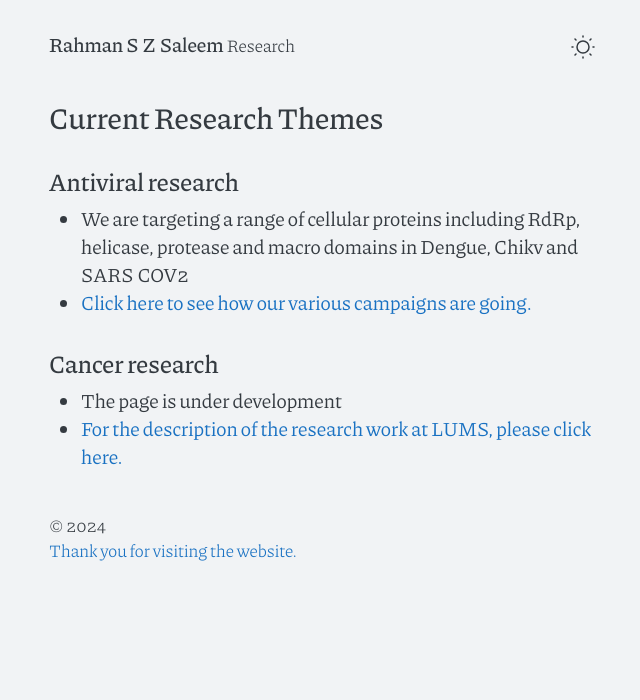
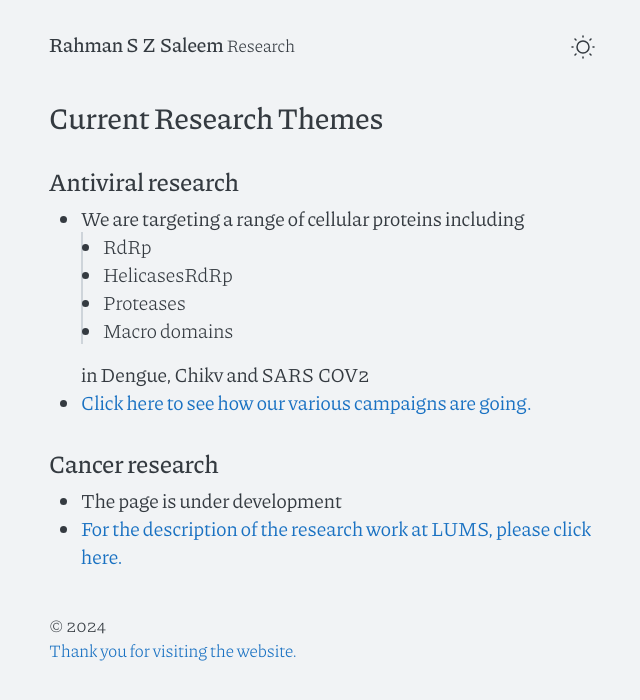
Before and after one commit to rahmanszsaleem/rahmanszsaleem.github.io, a Jekyll site: the page research.html, which Jekyll copies as it is, in a window 1280 px wide. Shown: the top 700 px of the page, without its empty margins (318-958 px from the left). Built offline with Jekyll 4.4.1, drawn with Linux system fonts in a browser that asks for light colours.

Commit message:
Update research.html

```diff
--- a/research.html
+++ b/research.html
@@ -68,7 +68,14 @@
 <div class="Antiviral research">
   <h2>Antiviral research</h2>
   <ul>
-    <li>We are targeting a range of cellular proteins including RdRp, helicase, protease and macro domains in Dengue, Chikv and SARS COV2</li>
+    <li>We are targeting a range of cellular proteins including
+      <blockquote>
+     <li> RdRp</li>
+ <li> HelicasesRdRp</li>
+ <li> Proteases</li>
+ <li> Macro domains </li>
+  </blockquote>
+      in Dengue, Chikv and SARS COV2</li>
     <li>
             <a href="https://tinyurl.com/READDIAC">Click here to see how our various campaigns are going.</a>
 </li>
```
